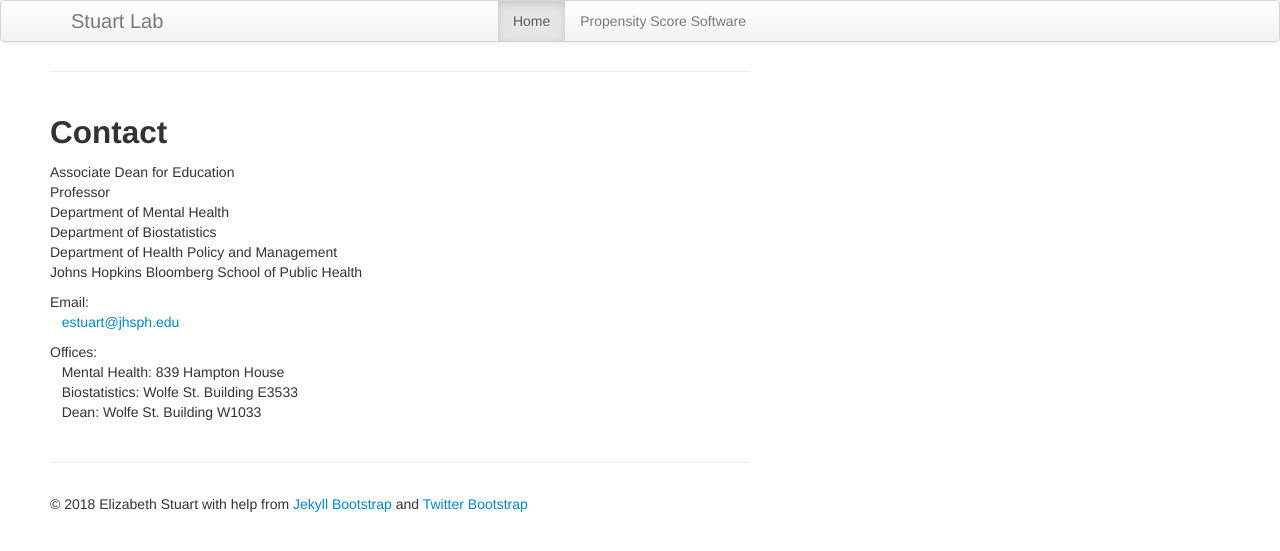
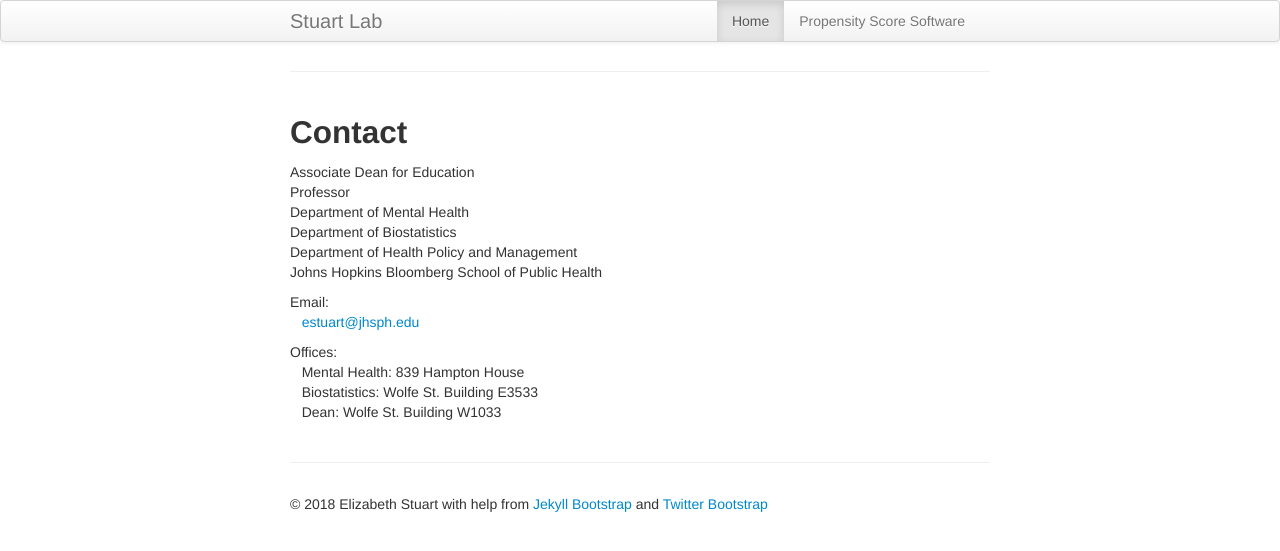
Before and after one commit to StuartRA/StuartRA.github.io, a Jekyll site: the page built from 00-index.md, in a window 1280 px wide. Shown: the top 551 px of the page. Built offline with Jekyll 4.4.1, drawn with Linux system fonts in a browser that asks for light colours.

Commit message:
Update style.css

```diff
--- a/assets/themes/twitter/css/style.css
+++ b/assets/themes/twitter/css/style.css
@@ -1,6 +1,6 @@
 /* Custom container */
 .container-narrow {
-  margin: 0 50px;
+  margin: 0 auto;
   max-width: 700px; }
 
 .container-narrow > hr {
```
